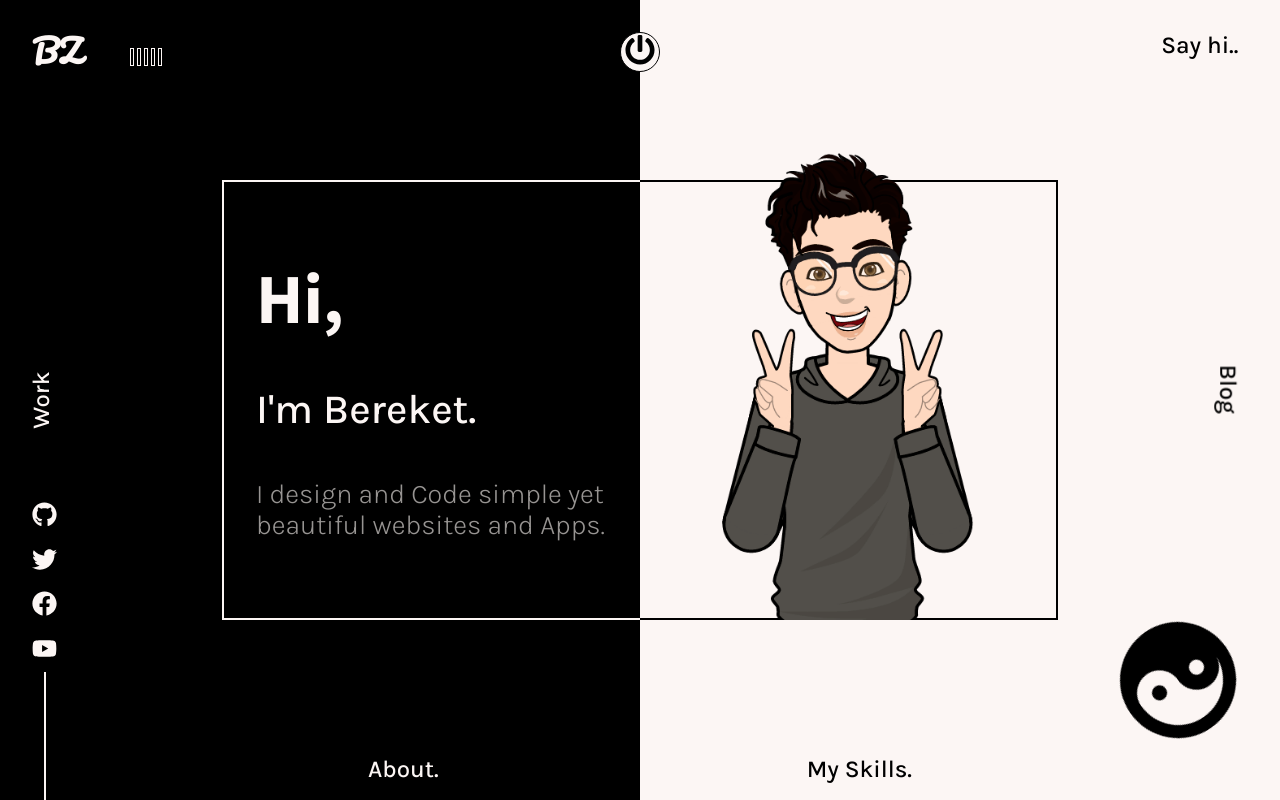
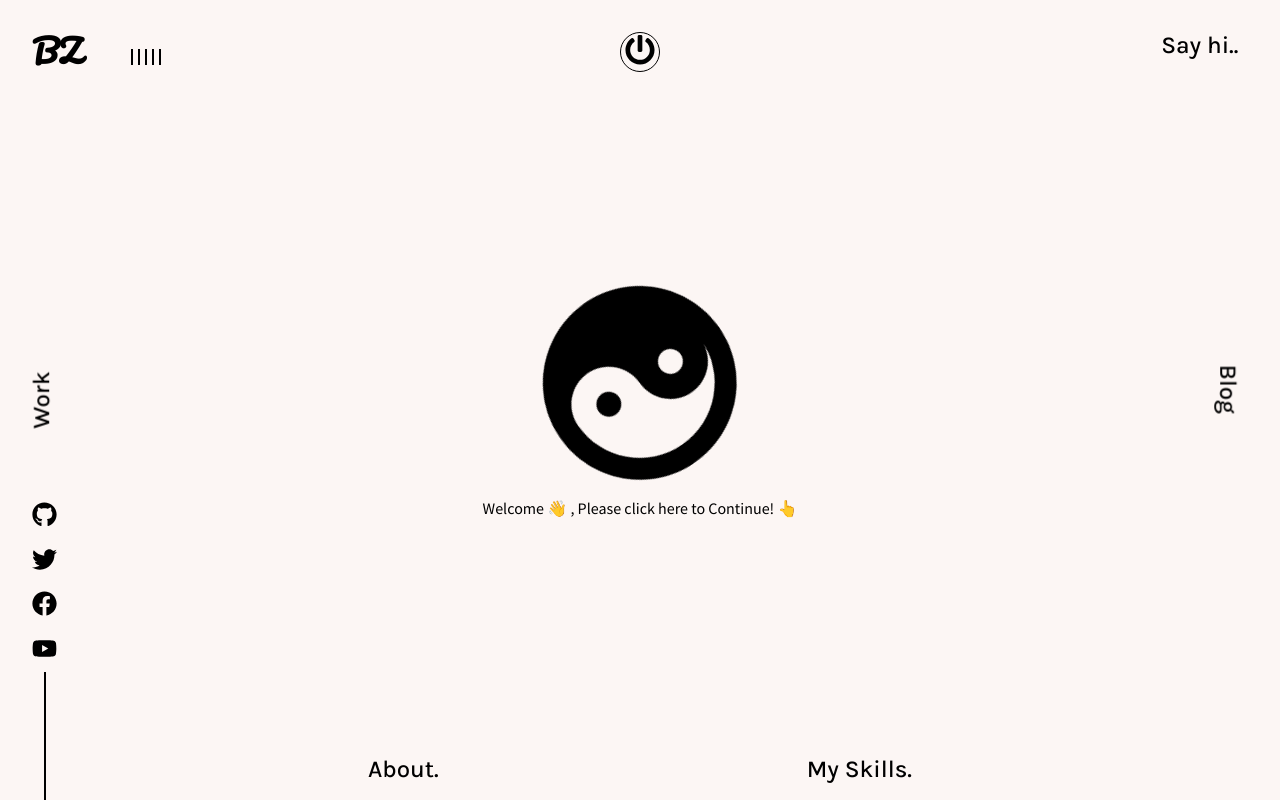
Before and after one commit to bereket-09/bereket-zelalem, a React (Create React App) app: page / in a window 1280 px wide. Built offline with nearby package versions, Linux system fonts and the light colour scheme.

Commit message:
updated data

```diff
--- a/src/components/Main.js
+++ b/src/components/Main.js
@@ -128,7 +128,7 @@ transition: height 0.5s ease, width 1s ease 0.5s;
 
 const Main = () => {
 
-    const [click, setClick] = useState(true);
+    const [click, setClick] = useState(false);
 
     const handleClick = () => setClick(!click);
 
@@ -142,7 +142,7 @@ const Main = () => {
 
             <Center click={click}>
                 <YinYang  onClick={()=> handleClick()} width={click ? 120 : 200} height={click ? 120 : 200} fill='currentColor' />
-                <span>Please click here to Continue! </span>
+                <span>Welcome 👋 , Please click here to Continue! 👆</span>
             </Center>
 
             <Contact target="_blank" href="mailto:bereketyezelalem@gmail.com">
```
